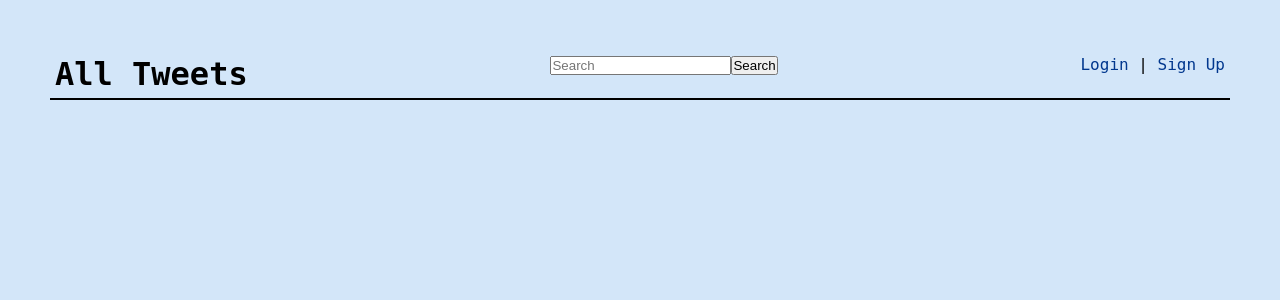
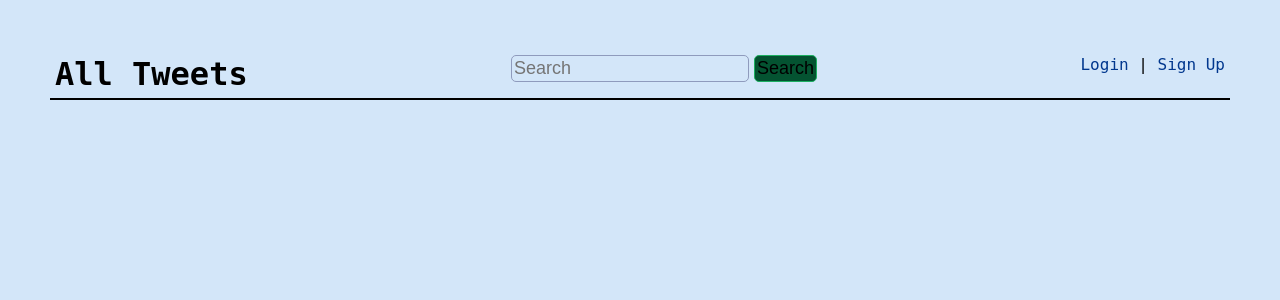
Before and after one commit to RahmatjonIbrohimov/KeepSecret-Django, a Django app: page / in a window 1280 px wide. Shown: the top 300 px of the page. Run offline with Django 4.2, Linux system fonts and the light colour scheme; data that the repository does not hold is empty; some libraries are stand-ins or nearby versions.

Commit message:
Add: added some codes

```diff
--- a/tweet/static/style.css
+++ b/tweet/static/style.css
@@ -22,6 +22,23 @@ body {
 .nav-logo {
     display: inline;
 
+}
+
+input {
+    background-color:  rgb(211, 230, 249);
+    font-size: 18px;
+    padding: 2px;
+    border-radius: 5px;
+    border: 0.5px solid rgb(143, 155, 189);
+}
+
+.button-search {
+    background-color: rgb(4, 83, 49);
+    font-size: 18px;
+    border-radius: 5px;
+    border: 0.5px solid rgb(28, 175, 97);
+    padding: 2px;
+    margin-left: 5px;
 }
 
 .container {
```
